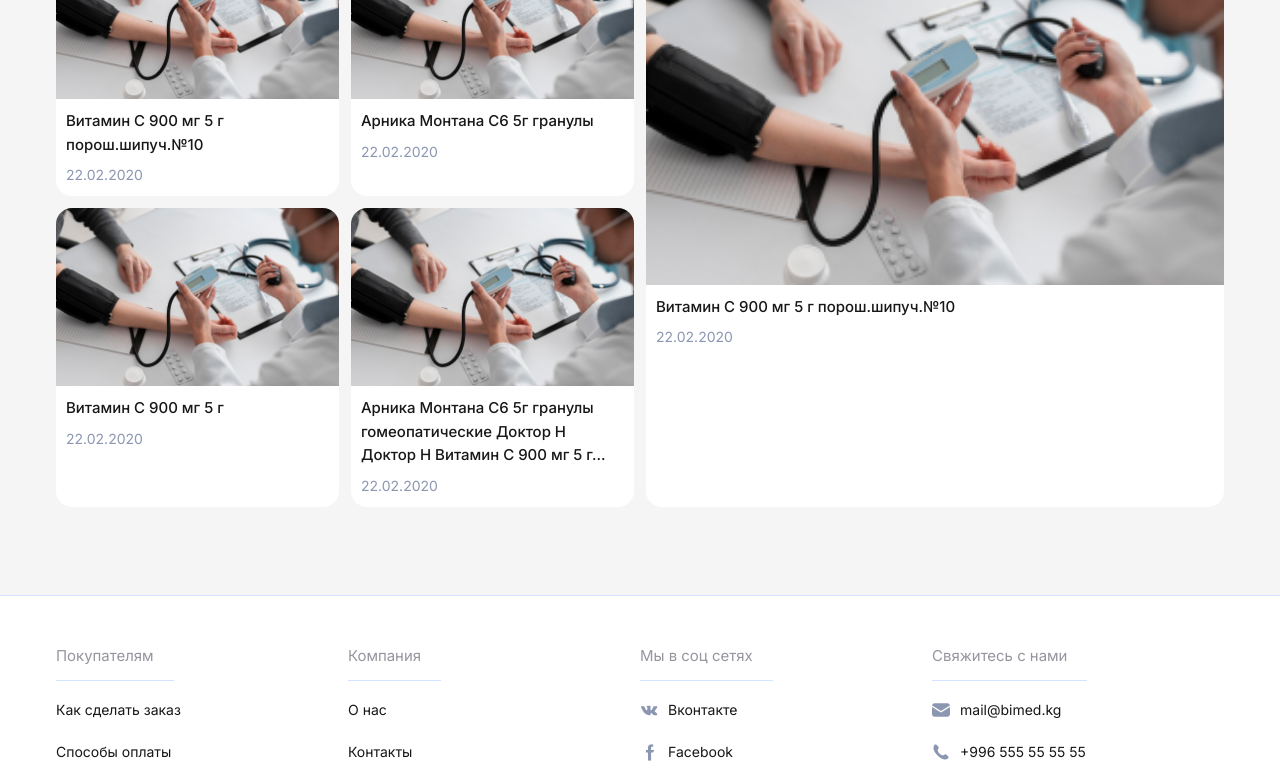
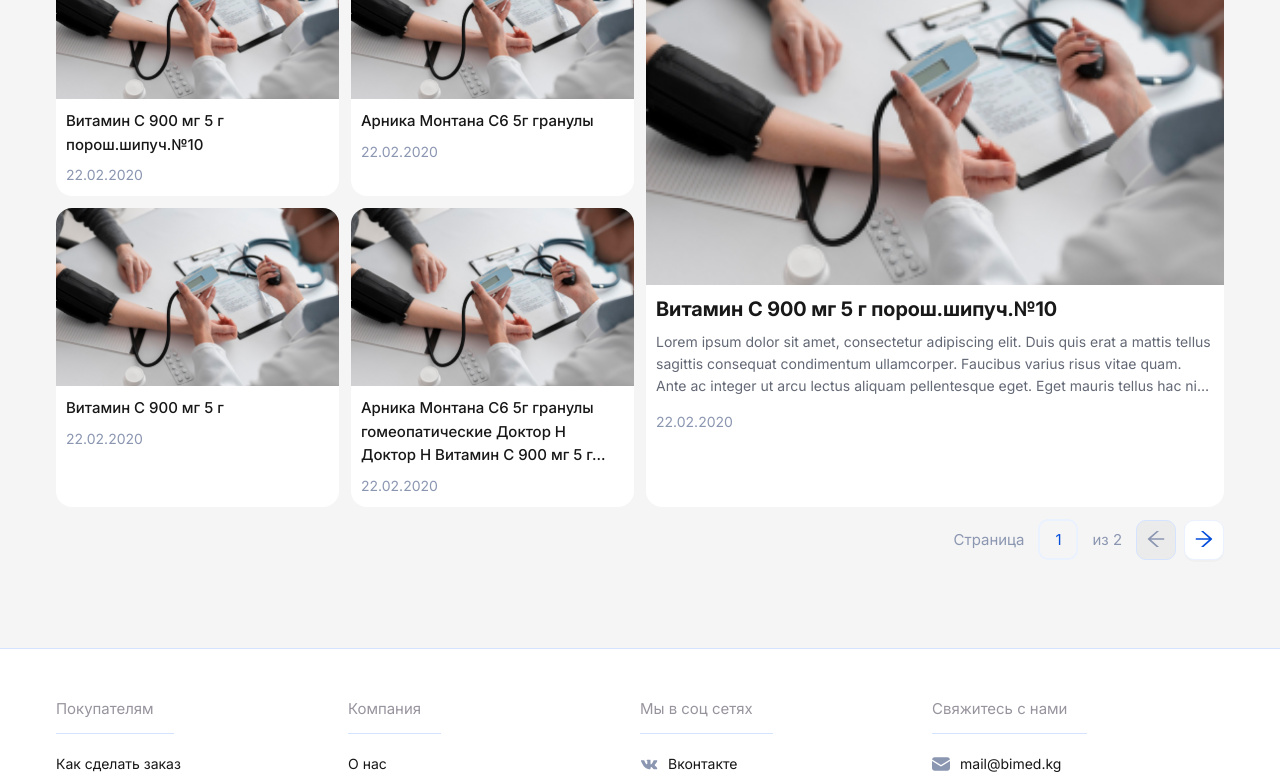
Before and after one commit to arnasir505/bimed, a React (Vite) app: page /news in a window 1280 px wide. Shown: the part 1248-2031 px from the top of the page. Built offline with nearby package versions, Linux system fonts and the light colour scheme; what google-libphonenumber would draw is missing.

Commit message:
Add pagination to news page

```diff
--- a/src/data/news.ts
+++ b/src/data/news.ts
@@ -99,4 +99,39 @@ export const news: News[] = [
     date: '22.02.2020',
     text: 'Lorem ipsum dolor sit amet, consectetur adipiscing elit. Duis quis erat a mattis tellus sagittis consequat condimentum ullamcorper. Faucibus varius risus vitae quam. Ante ac integer ut arcu lectus aliquam pellentesque eget. Eget mauris tellus hac nibh vel faucibus iaculis fermentum pulvinar. Odio nisi tortor dui pellentesque. Lacus sit pellentesque ipsum rhoncus libero nullam ut sed eget. Lectus gravida a mauris consectetur odio erat convallis. Sem id vitae lorem molestie. Eu etiam ultrices donec sed. In lectus egestas lacus eget venenatis nisl tellus amet, in. Viverra amet, morbi turpis nisl, egestas orci hac quisque. Sed quisque curabitur diam arcu in pulvinar mattis volutpat sodales. Neque quisque lorem malesuada volutpat. Volutpat neque, enim nisi eget dictumst eu, elementum elementum. Laoreet faucibus nunc, quis molestie vel tortor, vel.',
   },
+  {
+    id: '215',
+    title: 'Витамин С 900 мг 5 г порош.шипуч.№10',
+    img: 'src/assets/images/news.png',
+    date: '22.02.2020',
+    text: 'Lorem ipsum dolor sit amet, consectetur adipiscing elit. Duis quis erat a mattis tellus sagittis consequat condimentum ullamcorper. Faucibus varius risus vitae quam. Ante ac integer ut arcu lectus aliquam pellentesque eget. Eget mauris tellus hac nibh vel faucibus iaculis fermentum pulvinar. Odio nisi tortor dui pellentesque. Lacus sit pellentesque ipsum rhoncus libero nullam ut sed eget. Lectus gravida a mauris consectetur odio erat convallis. Sem id vitae lorem molestie. Eu etiam ultrices donec sed. In lectus egestas lacus eget venenatis nisl tellus amet, in. Viverra amet, morbi turpis nisl, egestas orci hac quisque. Sed quisque curabitur diam arcu in pulvinar mattis volutpat sodales. Neque quisque lorem malesuada volutpat. Volutpat neque, enim nisi eget dictumst eu, elementum elementum. Laoreet faucibus nunc, quis molestie vel tortor, vel.',
+  },
+  {
+    id: '216',
+    title: 'Витамин С 900 мг 5 г порош.шипуч.№10',
+    img: 'src/assets/images/news.png',
+    date: '22.02.2020',
+    text: 'Lorem ipsum dolor sit amet, consectetur adipiscing elit. Duis quis erat a mattis tellus sagittis consequat condimentum ullamcorper. Faucibus varius risus vitae quam. Ante ac integer ut arcu lectus aliquam pellentesque eget. Eget mauris tellus hac nibh vel faucibus iaculis fermentum pulvinar. Odio nisi tortor dui pellentesque. Lacus sit pellentesque ipsum rhoncus libero nullam ut sed eget. Lectus gravida a mauris consectetur odio erat convallis. Sem id vitae lorem molestie. Eu etiam ultrices donec sed. In lectus egestas lacus eget venenatis nisl tellus amet, in. Viverra amet, morbi turpis nisl, egestas orci hac quisque. Sed quisque curabitur diam arcu in pulvinar mattis volutpat sodales. Neque quisque lorem malesuada volutpat. Volutpat neque, enim nisi eget dictumst eu, elementum elementum. Laoreet faucibus nunc, quis molestie vel tortor, vel.',
+  },
+  {
+    id: '217',
+    title: 'Витамин С 900 мг 5 г порош.шипуч.№10',
+    img: 'src/assets/images/news.png',
+    date: '22.02.2020',
+    text: 'Lorem ipsum dolor sit amet, consectetur adipiscing elit. Duis quis erat a mattis tellus sagittis consequat condimentum ullamcorper. Faucibus varius risus vitae quam. Ante ac integer ut arcu lectus aliquam pellentesque eget. Eget mauris tellus hac nibh vel faucibus iaculis fermentum pulvinar. Odio nisi tortor dui pellentesque. Lacus sit pellentesque ipsum rhoncus libero nullam ut sed eget. Lectus gravida a mauris consectetur odio erat convallis. Sem id vitae lorem molestie. Eu etiam ultrices donec sed. In lectus egestas lacus eget venenatis nisl tellus amet, in. Viverra amet, morbi turpis nisl, egestas orci hac quisque. Sed quisque curabitur diam arcu in pulvinar mattis volutpat sodales. Neque quisque lorem malesuada volutpat. Volutpat neque, enim nisi eget dictumst eu, elementum elementum. Laoreet faucibus nunc, quis molestie vel tortor, vel.',
+  },
+  {
+    id: '218',
+    title: 'Витамин С 900 мг 5 г порош.шипуч.№10',
+    img: 'src/assets/images/news.png',
+    date: '22.02.2020',
+    text: 'Lorem ipsum dolor sit amet, consectetur adipiscing elit. Duis quis erat a mattis tellus sagittis consequat condimentum ullamcorper. Faucibus varius risus vitae quam. Ante ac integer ut arcu lectus aliquam pellentesque eget. Eget mauris tellus hac nibh vel faucibus iaculis fermentum pulvinar. Odio nisi tortor dui pellentesque. Lacus sit pellentesque ipsum rhoncus libero nullam ut sed eget. Lectus gravida a mauris consectetur odio erat convallis. Sem id vitae lorem molestie. Eu etiam ultrices donec sed. In lectus egestas lacus eget venenatis nisl tellus amet, in. Viverra amet, morbi turpis nisl, egestas orci hac quisque. Sed quisque curabitur diam arcu in pulvinar mattis volutpat sodales. Neque quisque lorem malesuada volutpat. Volutpat neque, enim nisi eget dictumst eu, elementum elementum. Laoreet faucibus nunc, quis molestie vel tortor, vel.',
+  },
+  {
+    id: '219',
+    title: 'Витамин С 900 мг 5 г порош.шипуч.№10',
+    img: 'src/assets/images/news.png',
+    date: '22.02.2020',
+    text: 'Lorem ipsum dolor sit amet, consectetur adipiscing elit. Duis quis erat a mattis tellus sagittis consequat condimentum ullamcorper. Faucibus varius risus vitae quam. Ante ac integer ut arcu lectus aliquam pellentesque eget. Eget mauris tellus hac nibh vel faucibus iaculis fermentum pulvinar. Odio nisi tortor dui pellentesque. Lacus sit pellentesque ipsum rhoncus libero nullam ut sed eget. Lectus gravida a mauris consectetur odio erat convallis. Sem id vitae lorem molestie. Eu etiam ultrices donec sed. In lectus egestas lacus eget venenatis nisl tellus amet, in. Viverra amet, morbi turpis nisl, egestas orci hac quisque. Sed quisque curabitur diam arcu in pulvinar mattis volutpat sodales. Neque quisque lorem malesuada volutpat. Volutpat neque, enim nisi eget dictumst eu, elementum elementum. Laoreet faucibus nunc, quis molestie vel tortor, vel.',
+  },
 ];
--- a/src/pages/Home/ui/Home.tsx
+++ b/src/pages/Home/ui/Home.tsx
@@ -46,8 +46,8 @@ export const Home = () => {
           <Container>
             <Typography.Title level={3}>Новости</Typography.Title>
             <div className='news__wrapper'>
-              {news.map((item) => (
-                <NewsCard key={item.id} news={item} />
+              {news.slice(0, 8).map((item) => (
+                <NewsCard key={item.id} news={item} length={news.length} />
               ))}
             </div>
             <Flex justify='center'>
--- a/src/pages/news/ui/News.tsx
+++ b/src/pages/news/ui/News.tsx
@@ -1,11 +1,38 @@
-import { Breadcrumb, Typography } from 'antd';
+import { Breadcrumb, Flex, Typography } from 'antd';
 import { Link } from 'react-router-dom';
 import { Container, Layout } from 'shared/ui';
 import './style.css';
 import { news } from 'data/news';
 import { NewsCard } from 'widgets/news-card';
+import { useState } from 'react';
+import { News as INews } from 'types';
+import { Pagination } from 'widgets/pagination';
 
 export const News = () => {
+  const [current, setCurrent] = useState(0);
+  const [newsCopy] = useState([...news]);
+  const itemsPerPage = 14;
+
+  const newsChunks = newsCopy.reduce((resultArray: INews[][], item, index) => {
+    const chunkIndex = Math.floor(index / itemsPerPage);
+    if (!resultArray[chunkIndex]) {
+      resultArray[chunkIndex] = [];
+    }
+    resultArray[chunkIndex].push(item);
+    return resultArray;
+  }, [] as INews[][]);
+
+  const navigateToPrevious = () => {
+    if (current >= 1) {
+      setCurrent((prev) => prev - 1);
+    }
+  };
+
+  const navigateToNext = () => {
+    if (current < newsChunks.length - 1) {
+      setCurrent((prev) => prev + 1);
+    }
+  };
   return (
     <Layout>
       <main className='news-main'>
@@ -20,11 +47,26 @@ export const News = () => {
           <Typography.Title level={4} className='news__title'>
             Новости
           </Typography.Title>
-          <div className='news-page__wrapper'>
-            {news.map((item, index) => (
-              <NewsCard key={item.id} news={item} index={index} />
+          <div
+            className={`news-page__wrapper ${newsChunks[current].length < 10 ? 'shrink-last-item' : ''}`}
+          >
+            {newsChunks[current].map((item, index) => (
+              <NewsCard
+                key={item.id}
+                news={item}
+                index={index}
+                length={newsChunks[current].length}
+              />
             ))}
           </div>
+          <Flex justify='end'>
+            <Pagination
+              currentPage={current + 1}
+              totalPages={newsChunks.length}
+              onPrevClick={navigateToPrevious}
+              onNextClick={navigateToNext}
+            />
+          </Flex>
         </Container>
       </main>
     </Layout>
--- a/src/pages/news/ui/style.css
+++ b/src/pages/news/ui/style.css
@@ -14,6 +14,12 @@
   grid-template-rows: auto;
   grid-gap: 12px;
   margin-top: 24px;
+  margin-bottom: 12px;
+}
+
+.news-page__wrapper .ant-card:last-child {
+  grid-column: -1 / -3;
+  grid-row: 4 / span 2;
 }
 
 .news-page__wrapper .ant-card:first-child {
@@ -21,7 +27,7 @@
   grid-row: 1 / 3;
 }
 
-.news-page__wrapper .ant-card:last-child {
-  grid-column: -1 / -3;
-  grid-row: 4 / span 2;
+.news-page__wrapper.shrink-last-item .ant-card:last-child {
+  grid-column: auto;
+  grid-row: auto;
 }
--- a/src/widgets/news-card/ui/NewsCard.tsx
+++ b/src/widgets/news-card/ui/NewsCard.tsx
@@ -5,12 +5,14 @@ import './style.css';
 interface Props {
   news: News;
   index?: number;
+  length: number;
 }
-export const NewsCard: React.FC<Props> = ({ news, index }) => {
+export const NewsCard: React.FC<Props> = ({ news, index, length }) => {
   const isFirstNews = index === 0;
+  const isLastNews = index === length - 1;
   return (
     <Card cover={<img src={news.img} />} bordered={false}>
-      {isFirstNews ? (
+      {isFirstNews || isLastNews ? (
         <>
           <Typography.Title level={4} className='news-card__title large'>
             {news.title}
```
